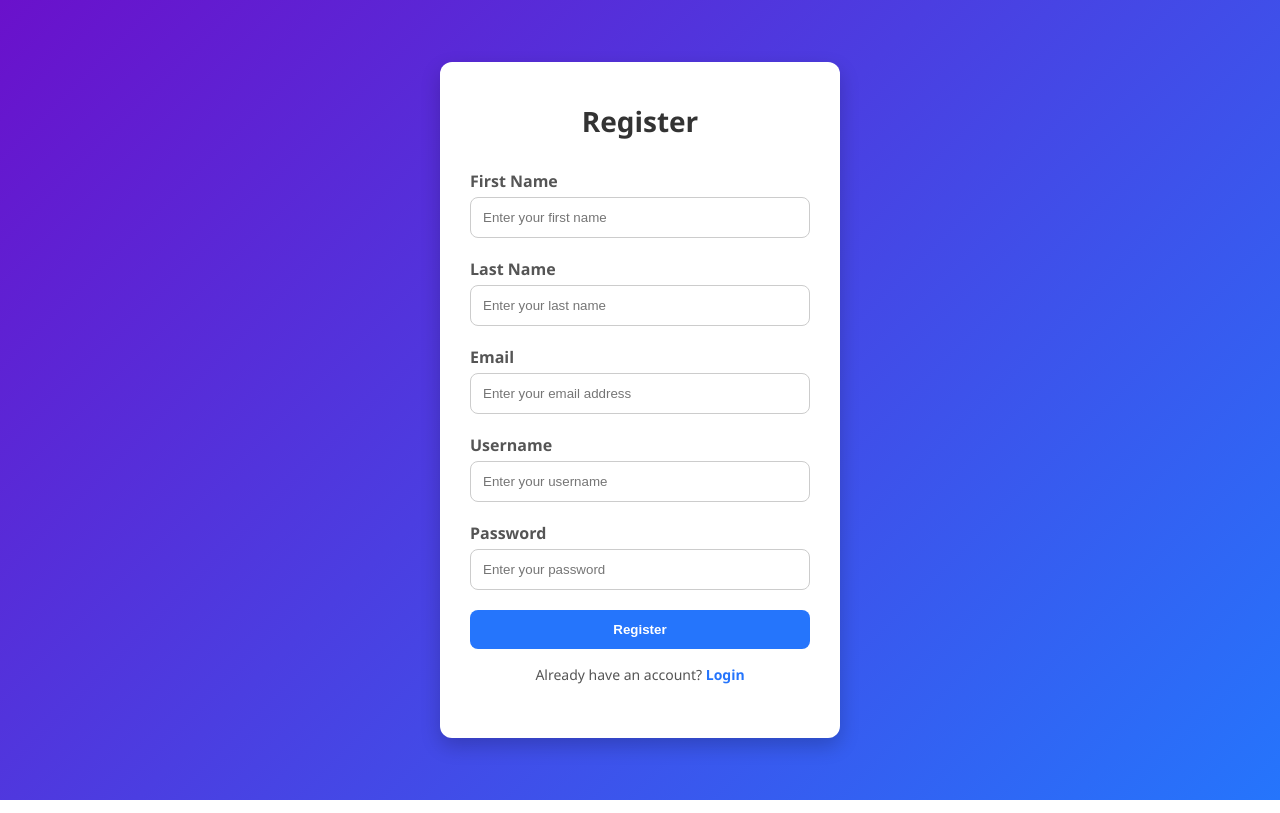
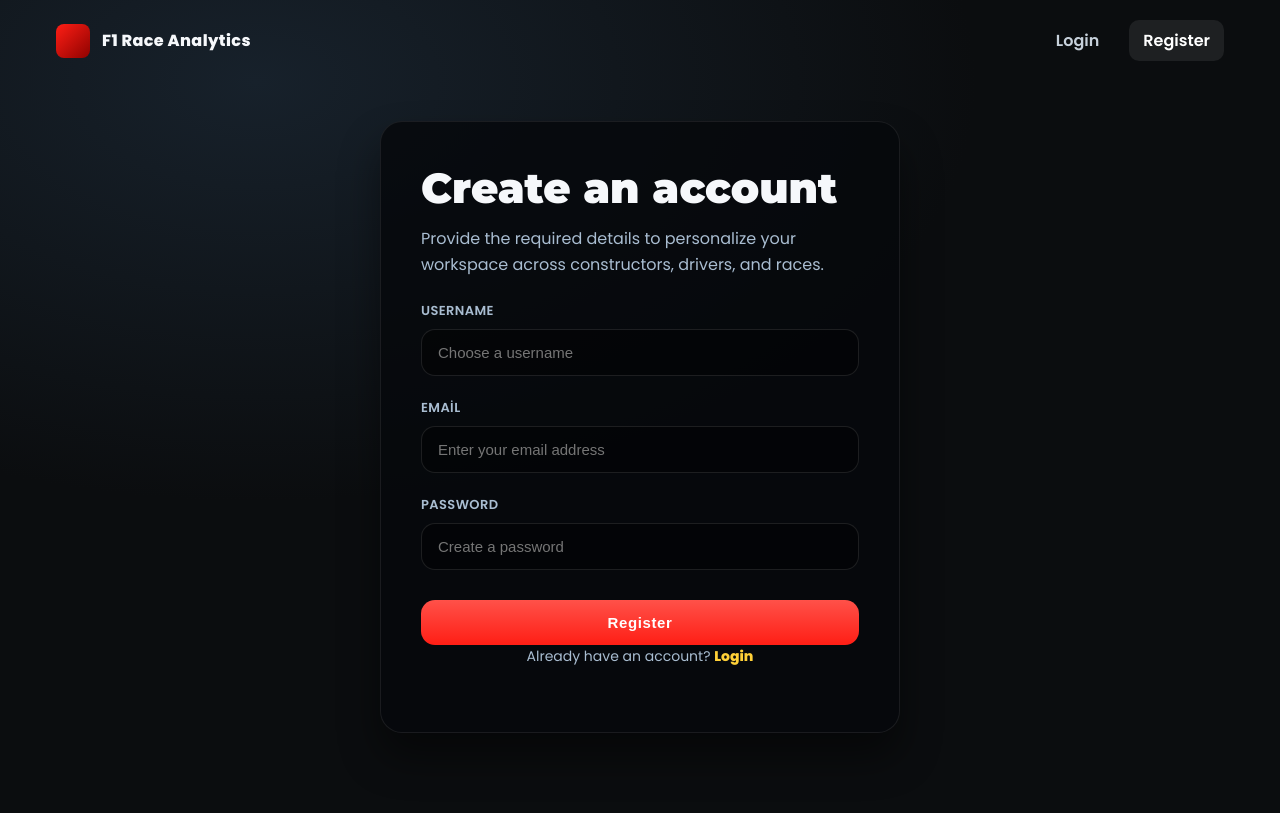
Before and after one commit to akasya-db/f1-race-analytics, a Flask app: page /register in a window 1280 px wide. Run offline with Flask 3, Linux system fonts and the light colour scheme; data that the repository does not hold is empty; some libraries are stand-ins or nearby versions.

Commit message:
-changing profile and register pages design -general frontend bug fixes

```diff
--- a/backend/app/routes/auth.py
+++ b/backend/app/routes/auth.py
@@ -25,34 +25,64 @@ def index():
 
 @auth_bp.route('/register', methods=['GET', 'POST'])
 def register():
-    if request.method == 'POST':
-        username = request.form.get('username')
-        password = request.form.get('password')
+    db = DatabaseConnection()
+    try:
+        def fetch_countries():
+            db.execute('SELECT id, name, alpha3_code FROM country ORDER BY name')
+            return db.fetchall()
 
-        if not username or not password:
-            flash('Username and password are required.')
-            return render_template('register.html')
+        form_data = {'username': '', 'email': '', 'country_id': ''}
 
-        hashed_pw = bcrypt.hashpw(password.encode('utf-8'), bcrypt.gensalt())
-        db = DatabaseConnection()
-        try:
-            # Generate a unique user ID
-            import uuid
-            user_id = str(uuid.uuid4())
+        if request.method == 'POST':
+            username = (request.form.get('username') or '').strip()
+            email = (request.form.get('email') or '').strip()
+            password = request.form.get('password')
+            country_id = request.form.get('country_id') or ''
 
-            # Insert into the "user" table with required fields
-            db.execute('INSERT INTO "user" (id, username, password_hash, email) VALUES (%s, %s, %s, %s)',
-                      (user_id, username, hashed_pw.decode('utf-8'), f"{username}@example.com"))
-            db.commit()
+            form_data = {'username': username, 'email': email, 'country_id': country_id}
 
-            flash('Registration successful!')
-            return redirect(url_for('auth.login'))
-        except Exception as e:
-            flash('Registration failed: ' + str(e))
-            return render_template('register.html')
-        finally:
-            db.close()
-    return render_template('register.html')
+            if not username or not email or not password:
+                flash('Username, email, and password are required.', 'error')
+                return render_template('register.html', countries=fetch_countries(), form_data=form_data)
+
+            if '@' not in email or '.' not in email:
+                flash('Please enter a valid email address.', 'error')
+                return render_template('register.html', countries=fetch_countries(), form_data=form_data)
+
+            hashed_pw = bcrypt.hashpw(password.encode('utf-8'), bcrypt.gensalt())
+
+            try:
+                import uuid
+                user_id = str(uuid.uuid4())
+
+                # Ensure username is unique
+                db.execute('SELECT id FROM "user" WHERE username = %s', (username,))
+                if db.fetchone():
+                    flash('Username already exists.', 'error')
+                    return render_template('register.html', countries=fetch_countries(), form_data=form_data)
+
+                # Ensure email is unique
+                db.execute('SELECT id FROM "user" WHERE email = %s', (email,))
+                if db.fetchone():
+                    flash('Email already registered.', 'error')
+                    return render_template('register.html', countries=fetch_countries(), form_data=form_data)
+
+                db.execute(
+                    'INSERT INTO "user" (id, country_id, username, password_hash, email) VALUES (%s, %s, %s, %s, %s)',
+                    (user_id, country_id if country_id else None, username, hashed_pw.decode('utf-8'), email)
+                )
+                db.commit()
+
+                flash('Registration successful! Please login.', 'success')
+                return redirect(url_for('auth.login'))
+            except Exception as e:
+                flash('Registration failed: ' + str(e), 'error')
+                return render_template('register.html', countries=fetch_countries(), form_data=form_data)
+
+        countries = fetch_countries()
+        return render_template('register.html', countries=countries, form_data=form_data)
+    finally:
+        db.close()
 
 @auth_bp.route('/login', methods=['GET', 'POST'])
 def login():
--- /dev/null
+++ b/backend/app/static/css/auth.css
@@ -0,0 +1,240 @@
+:root {
+  --f1-red:#ff1e15;
+  --f1-red-dark:#c20f09;
+  --f1-black:#07090c;
+  --f1-dark:#0b1118;
+  --f1-white:#f6f8fb;
+  --f1-grey:#a9bdd1;
+  --f1-yellow:#ffd038;
+  --f1-green:#00e08d;
+}
+
+*,
+*::before,
+*::after {
+  box-sizing:border-box;
+}
+
+body {
+  margin:0;
+  min-height:100vh;
+  background:radial-gradient(1200px 700px at 20% 10%, #17212b 0%, #0b0d0f 60%);
+  color:var(--f1-white);
+  font-family:"Poppins",system-ui,-apple-system,"Segoe UI",Roboto,Ubuntu,Cantarell,"Helvetica Neue",Arial;
+  display:flex;
+  flex-direction:column;
+}
+
+.auth-nav {
+  display:flex;
+  align-items:center;
+  justify-content:space-between;
+  padding:20px clamp(18px,5vw,56px);
+}
+
+.auth-brand {
+  display:flex;
+  align-items:center;
+  gap:12px;
+  font-weight:900;
+  letter-spacing:.4px;
+  text-decoration:none;
+  color:var(--f1-white);
+  user-select:none;
+}
+.auth-brand:visited,
+.auth-brand:hover,
+.auth-brand:focus {
+  color:var(--f1-white);
+  text-decoration:none;
+}
+.auth-brand .logo {
+  width:34px;
+  height:34px;
+  border-radius:8px;
+  background:linear-gradient(135deg,var(--f1-red),#8e0200);
+}
+
+.auth-nav-links {
+  display:flex;
+  gap:16px;
+  align-items:center;
+}
+
+.auth-nav-links a {
+  color:#c7d1db;
+  text-decoration:none;
+  font-weight:600;
+  padding:8px 14px;
+  border-radius:10px;
+  transition:background .2s ease,color .2s ease;
+  user-select:none;
+}
+
+.auth-nav-links a:hover,
+.auth-nav-links a.is-active {
+  color:white;
+  background:rgba(255,255,255,.08);
+}
+
+.auth-layout {
+  flex:1;
+  display:flex;
+  align-items:center;
+  justify-content:center;
+  padding:40px clamp(18px,6vw,80px) 80px;
+}
+
+.auth-card {
+  background:rgba(7,9,12,.85);
+  border-radius:22px;
+  padding:40px;
+  border:1px solid rgba(255,255,255,.08);
+  box-shadow:0 24px 40px rgba(0,0,0,.45);
+  width:min(520px, 100%);
+  margin:0 auto;
+}
+
+.auth-card h1 {
+  font-family:"Montserrat",Poppins,sans-serif;
+  font-size:clamp(28px,4vw,42px);
+  font-weight:900;
+  margin:0 0 12px 0;
+}
+
+.auth-card p {
+  color:var(--f1-grey);
+  margin:0 0 24px 0;
+  line-height:1.6;
+}
+
+.input-group {
+  display:flex;
+  flex-direction:column;
+  gap:8px;
+  margin-bottom:22px;
+}
+
+.input-group label {
+  font-size:13px;
+  text-transform:uppercase;
+  letter-spacing:.4px;
+  color:var(--f1-grey);
+  font-weight:600;
+}
+
+.input-group input,
+.input-group select {
+  padding:14px 16px;
+  border-radius:14px;
+  border:1px solid rgba(255,255,255,.1);
+  background:rgba(0,0,0,.4);
+  color:var(--f1-white);
+  font-size:15px;
+  transition:border-color .2s ease,box-shadow .2s ease;
+  appearance:none;
+}
+
+.input-group select {
+  cursor:pointer;
+}
+
+.input-group input:focus,
+.input-group select:focus {
+  outline:none;
+  border-color:var(--f1-red);
+  box-shadow:0 0 0 3px rgba(255,30,21,.2);
+}
+
+.input-hint {
+  font-size:12px;
+  color:var(--f1-grey);
+  opacity:.85;
+}
+
+.optional-badge {
+  font-size:11px;
+  font-weight:600;
+  text-transform:uppercase;
+  letter-spacing:.6px;
+  color:var(--f1-grey);
+  margin-left:6px;
+}
+
+.primary-btn {
+  width:100%;
+  padding:14px;
+  border:none;
+  border-radius:14px;
+  background:linear-gradient(180deg,#ff5149,var(--f1-red));
+  color:white;
+  font-weight:800;
+  letter-spacing:.6px;
+  cursor:pointer;
+  font-size:15px;
+  transition:transform .15s ease,filter .2s ease;
+  margin-top:8px;
+  user-select:none;
+}
+
+.primary-btn:hover {
+  transform:translateY(-2px);
+  filter:saturate(1.15) brightness(1.05);
+}
+
+.auth-switch {
+  margin-top:26px;
+  font-size:14px;
+  color:var(--f1-grey);
+  text-align:center;
+}
+
+.auth-switch a {
+  color:var(--f1-yellow);
+  font-weight:700;
+  text-decoration:none;
+}
+
+.auth-switch a:hover {
+  color:var(--f1-white);
+}
+
+.flash-stack {
+  position:fixed;
+  top:30px;
+  right:20px;
+  display:flex;
+  flex-direction:column;
+  gap:12px;
+  z-index:100;
+}
+
+.flash-message {
+  background:linear-gradient(135deg,var(--f1-green),#0cbf7b);
+  color:#fff;
+  padding:14px 18px;
+  border-radius:12px;
+  box-shadow:0 12px 22px rgba(0,0,0,.35);
+  font-weight:600;
+  animation:flashIn .3s ease,flashOut .3s ease 3.7s forwards;
+}
+
+.flash-message.error {
+  background:linear-gradient(135deg,var(--f1-red),var(--f1-red-dark));
+}
+
+@keyframes flashIn {
+  from {opacity:0; transform:translateX(60px);}
+  to {opacity:1; transform:translateX(0);}
+}
+
+@keyframes flashOut {
+  from {opacity:1; transform:translateX(0);}
+  to {opacity:0; transform:translateX(60px);}
+}
+
+@media (max-width:600px) {
+  .auth-card {
+    padding:28px;
+  }
+}
--- a/backend/app/static/css/listing.css
+++ b/backend/app/static/css/listing.css
@@ -306,6 +306,7 @@
       position:relative;
       overflow:hidden;
       font-family:Poppins;
+      user-select:none;
     }
 
     .btn::before{
--- a/backend/app/templates/navbar.html
+++ b/backend/app/templates/navbar.html
@@ -5,7 +5,6 @@
   </a>
   <nav class="menu" aria-label="Main menu">
     {% if authenticated %}
-      <a href="{{ url_for('auth.index') }}">Dashboard</a>
       <div class="user-dropdown">
         <div class="user-dropdown-toggle" onclick="toggleDropdown()">
           <span>{{ username }}</span>
--- a/backend/app/templates/profile.html
+++ b/backend/app/templates/profile.html
@@ -147,6 +147,7 @@
       text-decoration:none;
       display:inline-block;
       text-align:center;
+      user-select:none;
     }
 
     .btn-primary{
@@ -301,6 +302,7 @@
 
       .btn{
         width:100%;
+        user-select:none;
       }
     }
   </style>
@@ -322,7 +324,6 @@
       <span>F1 Race Analytics</span>
     </a>
     <nav class="menu" aria-label="Main menu">
-      <a href="{{ url_for('auth.index') }}">Dashboard</a>
       <a href="{{ url_for('constructors.constructors_page') }}">Constructors</a>
       <a href="{{ url_for('drivers.drivers_page') }}">Drivers</a>
       <a href="{{ url_for('races.races_page') }}">Races</a>
--- a/backend/app/templates/register.html
+++ b/backend/app/templates/register.html
@@ -3,124 +3,85 @@
 <head>
   <meta charset="UTF-8">
   <meta name="viewport" content="width=device-width, initial-scale=1.0">
-  <title>Üye Ol | F1DB</title>
-  <style>
-    body, html { height: 100%; margin: 0; font-family: 'Segoe UI', Tahoma, Geneva, Verdana, sans-serif; }
-    #register-page {
-      display: flex; justify-content: center; align-items: center; height: 100vh;
-      background: linear-gradient(135deg, #6a11cb, #2575fc);
-    }
-    .register-card {
-      position: relative; background-color: #fff; padding: 40px 30px; border-radius: 12px;
-      box-shadow: 0 8px 20px rgba(0, 0, 0, 0.2); width: 90vw; max-width: 400px;
-      text-align: center; box-sizing: border-box;
-    }
-    .register-card h1 { margin-top: 0; margin-bottom: 30px; color: #333; font-size: 28px; }
-    .input-group { text-align: left; margin-bottom: 20px; width: 100%; }
-    .input-group label { display: block; font-weight: 600; margin-bottom: 5px; color: #555; }
-    .input-group input {
-      width: 100%; padding: 12px; border-radius: 8px; border: 1px solid #ccc; outline: none;
-      transition: 0.2s; box-sizing: border-box;
-    }
-    .input-group input:focus { border-color: #2575fc; box-shadow: 0 0 0 2px rgba(37, 117, 252, 0.2); }
-    button {
-      width: 100%; padding: 12px; background-color: #2575fc; color: #fff; font-weight: 600;
-      border: none; border-radius: 8px; cursor: pointer; transition: 0.2s; box-sizing: border-box;
-    }
-    button:hover { background-color: #1851c2; }
-    .alert {
-      position: absolute; top: 10px; left: 50%; padding: 12px 20px; border-radius: 8px; color: #fff; font-weight: 600;
-      box-shadow: 0 4px 12px rgba(0, 0, 0, 0.15); z-index: 10; min-width: 250px; text-align: center;
-      opacity: 0; transform: translate(-50%, -20px); visibility: hidden; transition: all 0.4s ease;
-    }
-    .alert.show { opacity: 1; transform: translate(-50%, 0); visibility: visible; }
-    .alert.error { background-color: #e74c3c; }
-    .alert.success { background-color: #2ecc71; }
-    .switch { margin-top: 16px; font-size: 14px; color: #555; }
-    .switch a { color: #2575fc; font-weight: 600; text-decoration: none; }
-    .switch a:hover { text-decoration: underline; }
-  </style>
+  <title>Kayıt Ol | F1 Race Analytics</title>
+  <link rel="preconnect" href="https://fonts.googleapis.com">
+  <link rel="preconnect" href="https://fonts.gstatic.com" crossorigin>
+  <link href="https://fonts.googleapis.com/css2?family=Poppins:wght@300;400;600;800&family=Montserrat:wght@700;900&display=swap" rel="stylesheet">
+  <link rel="stylesheet" href="{{ url_for('static', filename='css/auth.css') }}">
 </head>
 <body>
-    <div id="register-page">
-  <div class="register-card">
-    <div id="alert-message" class="alert"></div>
+  {% with messages = get_flashed_messages(with_categories=True) %}
+    {% if messages %}
+      <div class="flash-stack">
+        {% for category, message in messages %}
+          <div class="flash-message {% if category != 'success' %}error{% endif %}">{{ message }}</div>
+        {% endfor %}
+      </div>
+    {% endif %}
+  {% endwith %}
 
-    <h1>Register</h1>
+  <header class="auth-nav" aria-label="Primary">
+    <a href="{{ url_for('auth.index') }}" class="auth-brand">
+      <div class="logo"></div>
+      <span>F1 Race Analytics</span>
+    </a>
+    <nav class="auth-nav-links" aria-label="Auth links">
+      <a href="{{ url_for('auth.login') }}">Login</a>
+      <a href="{{ url_for('auth.register') }}" class="is-active">Register</a>
+    </nav>
+  </header>
 
-    <!-- New backend: auth.register -->
+  <main class="auth-layout">
+    <section class="auth-card" aria-label="Register form">
+      <h1>Create an account</h1>
+      <p>Provide the required details to personalize your workspace across constructors, drivers, and races.</p>
+
       <form action="{{ url_for('auth.register') }}" method="POST">
-      <!-- These three fields are shown but NOT sent to backend (no name attribute) -->
         <div class="input-group">
-        <label for="name">First Name</label>
-        <input id="name" placeholder="Enter your first name" />
-      </div>
-      <div class="input-group">
-        <label for="surname">Last Name</label>
-        <input id="surname" placeholder="Enter your last name" />
+          <label for="username">Username</label>
+          <input id="username" name="username" placeholder="Choose a username" required value="{{ form_data.username if form_data else '' }}" />
         </div>
         <div class="input-group">
           <label for="email">Email</label>
-        <input type="email" id="email" placeholder="Enter your email address" />
-      </div>
-
-      <!-- Required by backend -->
-      <div class="input-group">
-        <label for="username">Username</label>
-        <input id="username" name="username" placeholder="Enter your username" required />
+          <input type="email" id="email" name="email" placeholder="Enter your email address" required value="{{ form_data.email if form_data else '' }}" />
         </div>
         <div class="input-group">
           <label for="password">Password</label>
-        <input type="password" id="password" name="password" placeholder="Enter your password" required />
+          <input type="password" id="password" name="password" placeholder="Create a password" required />
         </div>
-
-      <button type="submit">Register</button>
+        {% if countries %}
+        <div class="input-group">
+          <label for="country_id">Country <span class="optional-badge">optional</span></label>
+          <select id="country_id" name="country_id">
+            <option value="">Select country</option>
+            {% for country in countries %}
+              <option value="{{ country.id }}" {% if form_data.country_id == country.id %}selected{% endif %}>
+                {{ country.name }}
+              </option>
+            {% endfor %}
+          </select>
+          <p class="input-hint">Used to tailor standings and show local events.</p>
+        </div>
+        {% endif %}
+        <button type="submit" class="primary-btn">Register</button>
       </form>
 
-    <p class="switch">
+      <p class="auth-switch">
         Already have an account?
         <a href="{{ url_for('auth.login') }}">Login</a>
       </p>
-  </div>
-</div>
-
-
-    {% with messages = get_flashed_messages(with_categories=True) %}
-    {% if messages %}
-    <!-- Flash mesajlarını JSON olarak göm -->
-    <script id="flash-data" type="application/json">
-    {{ get_flashed_messages(with_categories=True)|tojson }}
-    </script>
+    </section>
+  </main>
 
   <script>
-    document.addEventListener('DOMContentLoaded', function () {
-    const alertBox = document.getElementById('alert-message');
-
-    // JSON script içeriğini oku ve parse et
-    const raw = (document.getElementById('flash-data')?.textContent || '[]').trim();
-    let items = [];
-    try { items = JSON.parse(raw || '[]'); } catch (e) { console.error('Flash JSON parse hatası:', e); }
-
-    if (items.length > 0) {
-        // with_categories=True ise ["kategori","mesaj"] gelir; değilse sadece "mesaj" gelir
-        let category = 'error';
-        let text = '';
-
-        if (Array.isArray(items[0])) {
-        [category, text] = items[0];
-        } else {
-        text = items[0];
-        }
-
-        alertBox.textContent = text;
-        alertBox.classList.add('show', category === 'success' ? 'success' : 'error');
-        setTimeout(function () { alertBox.classList.remove('show'); }, 3000);
-    }
+    document.addEventListener('DOMContentLoaded', function() {
+      const flashes = document.querySelectorAll('.flash-message');
+      flashes.forEach(function(message) {
+        setTimeout(function() {
+          message.remove();
+        }, 4000);
+      });
     });
   </script>
-
-    {% endif %}
-    {% endwith %}
-
 </body>
 </html>
```
Also changed, not shown: backend/app/static/css/navbar.css (+11 -1 lines), backend/app/templates/index.html (+7 -4 lines), backend/app/templates/login.html (+47 -76 lines). Lines whose indentation alone changed are shown as unchanged.
